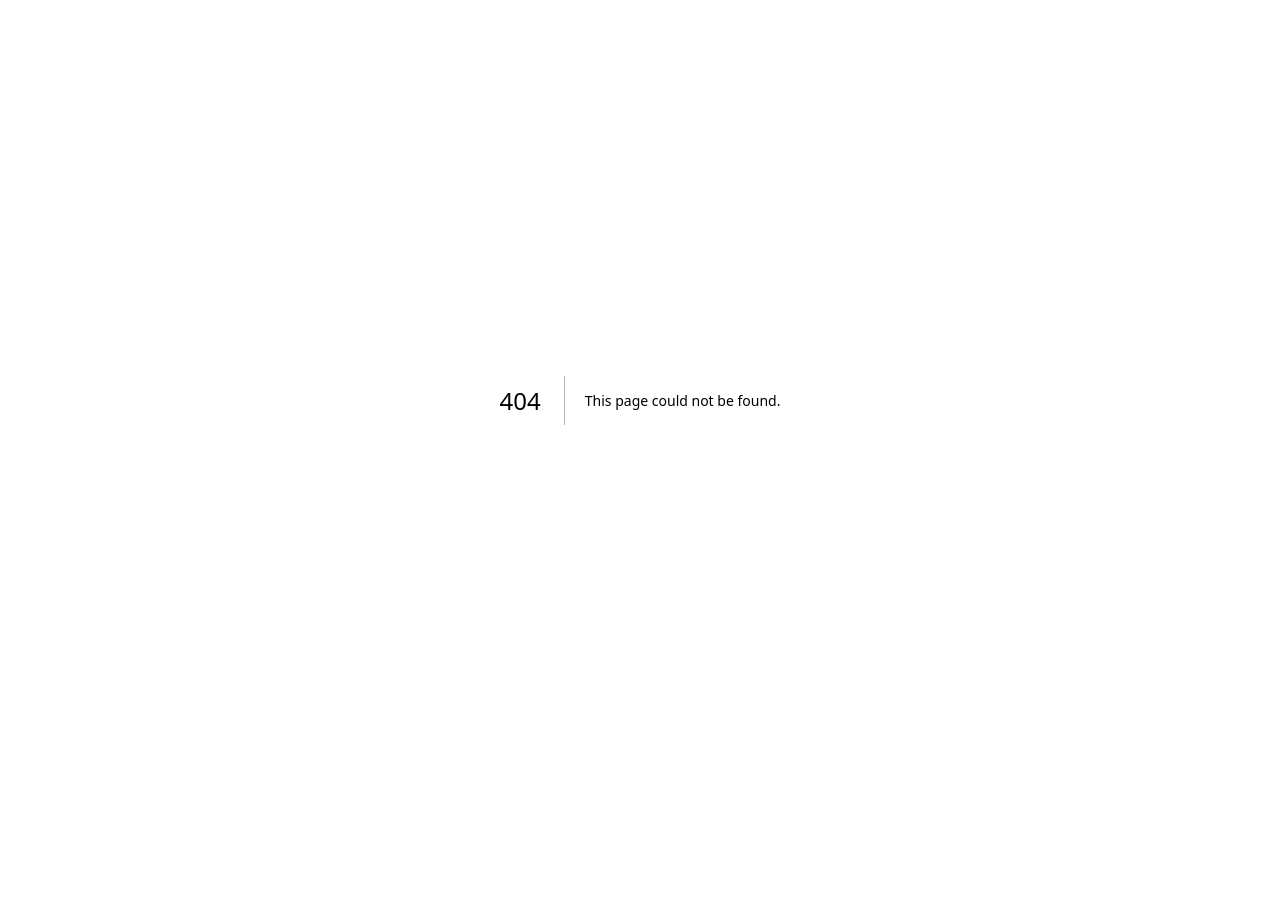
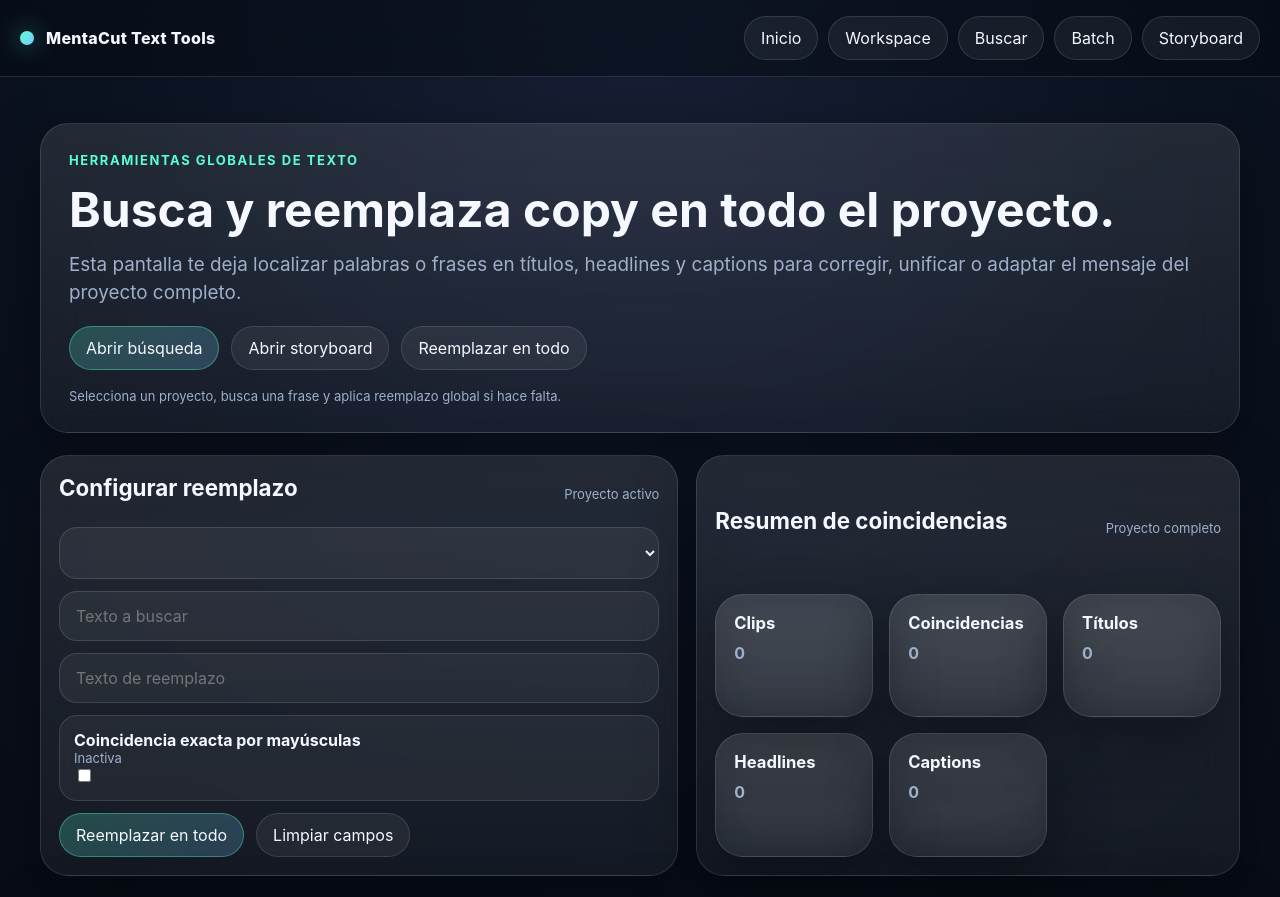
Before and after one commit to alain7224/MentaCut, a Next.js app: page /studio/text-tools in a window 1280 px wide. Before the commit this address had no page. Shown: the top 897 px of the page. Before the commit the page ends 800 px from the top, so only its background shows below. Built offline with nearby package versions, Linux system fonts and the light colour scheme.

Commit message:
feat: add project-wide text tools route with search and replace

```diff
--- /dev/null
+++ b/app/studio/text-tools/page.tsx
@@ -0,0 +1,207 @@
+'use client'
+
+import Link from 'next/link'
+import { useEffect, useMemo, useState } from 'react'
+import { readLocalProjects, touchProject, writeLocalProjects, type LocalProject } from '@/lib/local-store'
+
+type MatchField = 'title' | 'headlineText' | 'captionText'
+
+type MatchRow = {
+  clipId: string
+  clipTitle: string
+  field: MatchField
+  value: string
+}
+
+export default function StudioTextToolsPage() {
+  const [projects, setProjects] = useState<LocalProject[]>([])
+  const [activeId, setActiveId] = useState<string | null>(null)
+  const [searchText, setSearchText] = useState('')
+  const [replaceText, setReplaceText] = useState('')
+  const [status, setStatus] = useState('')
+  const [caseSensitive, setCaseSensitive] = useState(false)
+
+  useEffect(() => {
+    const next = readLocalProjects()
+    setProjects(next)
+    setActiveId(next[0]?.id ?? null)
+  }, [])
+
+  const active = useMemo(() => projects.find((item) => item.id === activeId) ?? null, [projects, activeId])
+
+  const matches = useMemo<MatchRow[]>(() => {
+    if (!active || !searchText.trim()) return []
+
+    const needle = caseSensitive ? searchText.trim() : searchText.trim().toLowerCase()
+    const rows: MatchRow[] = []
+
+    for (const clip of active.clips) {
+      const fields: Array<{ field: MatchField; value: string }> = [
+        { field: 'title', value: clip.title || '' },
+        { field: 'headlineText', value: clip.headlineText || '' },
+        { field: 'captionText', value: clip.captionText || '' },
+      ]
+
+      for (const entry of fields) {
+        const hay = caseSensitive ? entry.value : entry.value.toLowerCase()
+        if (needle && hay.includes(needle)) {
+          rows.push({
+            clipId: clip.id,
+            clipTitle: clip.title,
+            field: entry.field,
+            value: entry.value,
+          })
+        }
+      }
+    }
+
+    return rows
+  }, [active, searchText, caseSensitive])
+
+  function persist(projectId: string, updater: (project: LocalProject) => LocalProject, nextStatus: string) {
+    const updated = projects.map((project) => {
+      if (project.id !== projectId) return project
+      return touchProject(updater(project))
+    })
+    setProjects(updated)
+    writeLocalProjects(updated)
+    setStatus(nextStatus)
+  }
+
+  function replaceAll() {
+    if (!active || !searchText.trim()) return
+
+    const search = searchText
+    const flags = caseSensitive ? 'g' : 'gi'
+    const escaped = search.replace(/[.*+?^${}()|[\]\\]/g, '\\$&')
+    const regex = new RegExp(escaped, flags)
+
+    persist(
+      active.id,
+      (project) => ({
+        ...project,
+        clips: project.clips.map((clip) => ({
+          ...clip,
+          title: (clip.title || '').replace(regex, replaceText),
+          headlineText: (clip.headlineText || '').replace(regex, replaceText),
+          captionText: (clip.captionText || '').replace(regex, replaceText),
+        })),
+      }),
+      'Reemplazo aplicado en todo el proyecto',
+    )
+  }
+
+  function clearFields() {
+    setSearchText('')
+    setReplaceText('')
+    setStatus('Campos de búsqueda limpiados')
+  }
+
+  const counts = useMemo(() => {
+    return {
+      clips: active?.clips.length ?? 0,
+      matches: matches.length,
+      titles: matches.filter((item) => item.field === 'title').length,
+      headlines: matches.filter((item) => item.field === 'headlineText').length,
+      captions: matches.filter((item) => item.field === 'captionText').length,
+    }
+  }, [active, matches])
+
+  return (
+    <div className="page-shell">
+      <header className="topbar">
+        <div className="brand">
+          <span className="brand-dot" />
+          <span>MentaCut Text Tools</span>
+        </div>
+        <nav className="nav">
+          <Link href="/" className="nav-link">Inicio</Link>
+          <Link href="/studio/workspace" className="nav-link">Workspace</Link>
+          <Link href="/studio/search" className="nav-link">Buscar</Link>
+          <Link href="/studio/batch" className="nav-link">Batch</Link>
+          <Link href="/studio/storyboard" className="nav-link">Storyboard</Link>
+        </nav>
+      </header>
+
+      <main className="main">
+        <section className="section">
+          <div className="panel hero-copy">
+            <span className="eyebrow">Herramientas globales de texto</span>
+            <h1 className="title" style={{ fontSize: 'clamp(1.8rem, 4vw, 3rem)' }}>Busca y reemplaza copy en todo el proyecto.</h1>
+            <p className="sub">
+              Esta pantalla te deja localizar palabras o frases en títulos, headlines y captions para corregir, unificar o adaptar el mensaje del proyecto completo.
+            </p>
+            <div className="action-row">
+              <Link href="/studio/search" className="btn btn-primary">Abrir búsqueda</Link>
+              <Link href="/studio/storyboard" className="btn">Abrir storyboard</Link>
+              <button className="btn" onClick={replaceAll} disabled={!active || !searchText.trim()}>Reemplazar en todo</button>
+            </div>
+            <div className="timeline-label">{status || 'Selecciona un proyecto, busca una frase y aplica reemplazo global si hace falta.'}</div>
+          </div>
+        </section>
+
+        <section className="section">
+          <div className="studio-grid-2">
+            <div className="panel timeline">
+              <div className="row-head">
+                <h2 className="section-title">Configurar reemplazo</h2>
+                <div className="timeline-label">Proyecto activo</div>
+              </div>
+              <div className="form">
+                <select className="input" value={activeId ?? ''} onChange={(event) => setActiveId(event.target.value)}>
+                  {projects.map((project) => (
+                    <option key={project.id} value={project.id}>{project.name} · {project.format}</option>
+                  ))}
+                </select>
+                <input className="input" value={searchText} onChange={(event) => setSearchText(event.target.value)} placeholder="Texto a buscar" />
+                <input className="input" value={replaceText} onChange={(event) => setReplaceText(event.target.value)} placeholder="Texto de reemplazo" />
+                <label className="project-item" style={{ cursor: 'pointer' }}>
+                  <strong>Coincidencia exacta por mayúsculas</strong>
+                  <div className="timeline-label">{caseSensitive ? 'Activa' : 'Inactiva'}</div>
+                  <input type="checkbox" checked={caseSensitive} onChange={(event) => setCaseSensitive(event.target.checked)} />
+                </label>
+                <div className="action-row">
+                  <button className="btn btn-primary" onClick={replaceAll} disabled={!active || !searchText.trim()}>Reemplazar en todo</button>
+                  <button className="btn" onClick={clearFields}>Limpiar campos</button>
+                </div>
+              </div>
+            </div>
+
+            <div className="panel timeline">
+              <div className="row-head">
+                <h2 className="section-title">Resumen de coincidencias</h2>
+                <div className="timeline-label">Proyecto completo</div>
+              </div>
+              <div className="cards">
+                <article className="panel card"><h3>Clips</h3><p><strong>{counts.clips}</strong></p></article>
+                <article className="panel card"><h3>Coincidencias</h3><p><strong>{counts.matches}</strong></p></article>
+                <article className="panel card"><h3>Títulos</h3><p><strong>{counts.titles}</strong></p></article>
+                <article className="panel card"><h3>Headlines</h3><p><strong>{counts.headlines}</strong></p></article>
+                <article className="panel card"><h3>Captions</h3><p><strong>{counts.captions}</strong></p></article>
+              </div>
+            </div>
+          </div>
+        </section>
+
+        <section className="section">
+          <div className="panel timeline">
+            <div className="row-head">
+              <h2 className="section-title">Resultados</h2>
+              <div className="timeline-label">{matches.length} coincidencia(s)</div>
+            </div>
+            <div className="project-list">
+              {matches.length === 0 ? <div className="empty">No hay coincidencias con la búsqueda actual.</div> : null}
+              {matches.map((match, index) => (
+                <div key={`${match.clipId}-${match.field}-${index}`} className="project-item">
+                  <strong>{match.clipTitle}</strong>
+                  <div className="timeline-label">Campo: {match.field === 'title' ? 'título' : match.field === 'headlineText' ? 'headline' : 'caption'}</div>
+                  <div className="timeline-label">{match.value}</div>
+                </div>
+              ))}
+            </div>
+          </div>
+        </section>
+      </main>
+    </div>
+  )
+}
```
